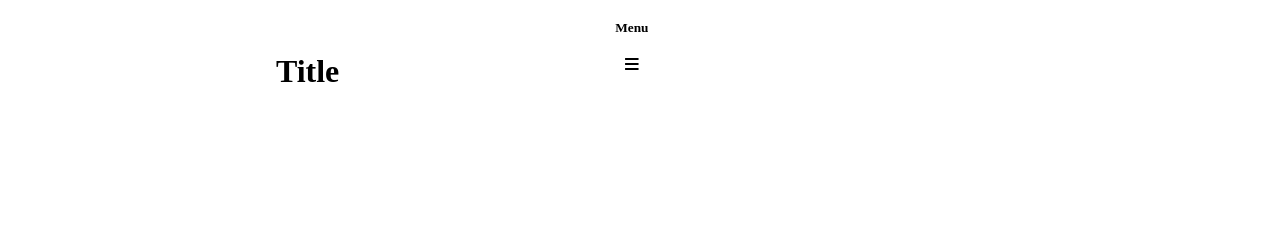
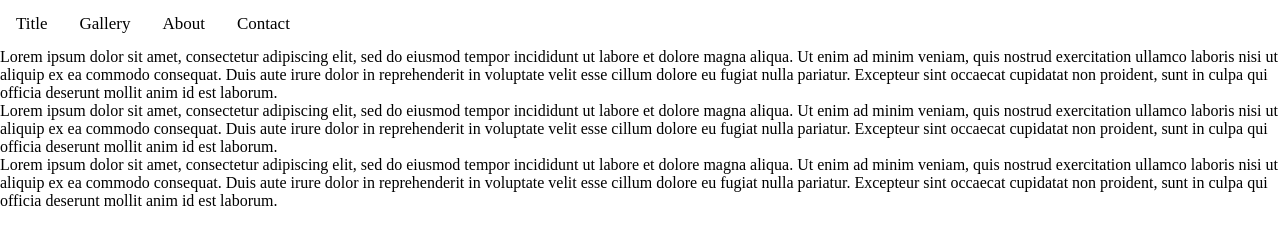
Before and after one commit to Ollie-Judge/drop-down, a plain HTML site: page index.html in a window 1280 px wide. Drawn offline with Linux system fonts and the light colour scheme.

Commit message:
made dropdown menu

```diff
--- a/index.html
+++ b/index.html
@@ -11,29 +11,59 @@
       referrerpolicy="no-referrer"
     />
     <link rel="stylesheet" href="style.css" />
-    <link rel="stylesheet" href="responsiveStyling.css" />
 
     <title>Drop Down Menu</title>
   </head>
   <body>
-    <div id="header">
-      <div id="titleContainer">
-        <h1>Title</h1>
+    <div class="navbar" id="navbar">
+      <div>
+        <a href="#home" class="active">Title</a>
       </div>
 
-      <div id="responsiveMenuButtonContainer">
-        <h5 id="menuTitle">Menu</h5>
-        <a id="responsiveMenuButton"><i class="fa-solid fa-bars"></i></a>
+      <a href="#gallery">Gallery</a>
+      <a href="#about">About</a>
+      <a href="#contact">Contact</a>
+      <a href="javascript:void(0);" class="icon" id="responsiveMenuButton">
+        <i class="fa fa-bars"></i>
+      </a>
+    </div>
+
+    <div>
+      <div class="lorem">
+        <p>
+          Lorem ipsum dolor sit amet, consectetur adipiscing elit, sed do
+          eiusmod tempor incididunt ut labore et dolore magna aliqua. Ut enim ad
+          minim veniam, quis nostrud exercitation ullamco laboris nisi ut
+          aliquip ex ea commodo consequat. Duis aute irure dolor in
+          reprehenderit in voluptate velit esse cillum dolore eu fugiat nulla
+          pariatur. Excepteur sint occaecat cupidatat non proident, sunt in
+          culpa qui officia deserunt mollit anim id est laborum.
+        </p>
       </div>
 
-      <nav id="navbarContainer">
-        <ul>
-          <li><a href="#">Home</a></li>
-          <li><a href="#">Gallery</a></li>
-          <li><a href="#">About</a></li>
-          <li><a href="#">Contact</a></li>
-        </ul>
-      </nav>
+      <div class="lorem">
+        <p>
+          Lorem ipsum dolor sit amet, consectetur adipiscing elit, sed do
+          eiusmod tempor incididunt ut labore et dolore magna aliqua. Ut enim ad
+          minim veniam, quis nostrud exercitation ullamco laboris nisi ut
+          aliquip ex ea commodo consequat. Duis aute irure dolor in
+          reprehenderit in voluptate velit esse cillum dolore eu fugiat nulla
+          pariatur. Excepteur sint occaecat cupidatat non proident, sunt in
+          culpa qui officia deserunt mollit anim id est laborum.
+        </p>
+      </div>
+
+      <div class="lorem">
+        <p>
+          Lorem ipsum dolor sit amet, consectetur adipiscing elit, sed do
+          eiusmod tempor incididunt ut labore et dolore magna aliqua. Ut enim ad
+          minim veniam, quis nostrud exercitation ullamco laboris nisi ut
+          aliquip ex ea commodo consequat. Duis aute irure dolor in
+          reprehenderit in voluptate velit esse cillum dolore eu fugiat nulla
+          pariatur. Excepteur sint occaecat cupidatat non proident, sunt in
+          culpa qui officia deserunt mollit anim id est laborum.
+        </p>
+      </div>
     </div>
     <script src="script.js"></script>
   </body>
--- a/responsiveStyling.css
+++ /dev/null
@@ -1,50 +0,0 @@
-@media (min-width: 320px) {
-  /* smartphones, iPhone, portrait 480x320 phones */
-
-  #navBarContainer {
-    margin: 25px auto;
-  }
-
-  li {
-    list-style-type: none;
-    margin: 10px auto;
-  }
-
-  li a {
-    text-decoration: none;
-    color: black;
-  }
-
-  a:visited {
-    color: black;
-  }
-}
-
-@media (min-width: 961px) {
-  /* tablet, landscape iPad, lo-res laptops ands desktops */
-}
-
-@media (min-width: 1025px) {
-  /* big landscape tablets, laptops, and desktops */
-  #header {
-    display: flex;
-    flex-direction: row;
-    margin: auto;
-  }
-
-  #titleContainer {
-    margin: auto;
-  }
-
-  #navBarContainer ul {
-    display: flex;
-  }
-
-  #navBarContainer ul li {
-    margin: auto;
-  }
-
-  li a {
-    margin: auto 15px;
-  }
-}
--- a/script.js
+++ b/script.js
@@ -1,13 +1,11 @@
-const header = document.getElementById("header");
-
 const responsiveMenuButton = document.getElementById("responsiveMenuButton");
 
-const navbarContainer = document.getElementById("navbarContainer");
+responsiveMenuButton.addEventListener("click", function responsiveNav() {
+  const navbar = document.getElementById("navbar");
 
-responsiveMenuButton.addEventListener("click", function () {
-  console.log("click");
-  responsiveMenuButton.style.visibility = "hidden";
-  header.style.backgroundColor = "rgba(190, 190, 190, 0.6)";
-
-  navbarContainer.style.visibility = "visible";
+  if (navbar.className === "navbar") {
+    navbar.className += " responsive";
+  } else {
+    navbar.className = "navbar";
+  }
 });
--- a/style.css
+++ b/style.css
@@ -1,44 +1,56 @@
 * {
   margin: 0;
   padding: 0;
+}
+
+.navbar {
   overflow: hidden;
 }
 
-#header {
+.navbar a {
+  float: left;
+  display: block;
+  color: black;
   text-align: center;
-  margin: auto;
-  display: flex;
-  flex-direction: column;
+  padding: 14px 16px;
+  text-decoration: none;
+  font-size: 17px;
 }
 
-#header:after {
-  opacity: 0.5;
-}
-
-#titleContainer {
+.navbar a:hover {
   color: black;
 }
 
-h1 {
-  margin: 25px auto;
+.navbar a.active {
+  color: black;
 }
 
-#menuTitle {
-  margin: 20px auto;
+.navbar .icon {
+  display: none;
 }
 
-#responsiveMenuButton {
-  display: inline-block;
-  text-align: center;
-  margin: auto;
-  bottom: 0;
+@media screen and (max-width: 600px) {
+  .navbar a:not(:first-child) {
+    display: none;
+  }
+  .navbar a.icon {
+    float: right;
+    display: block;
+  }
 }
 
-#navbarContainer {
-  visibility: hidden;
-  margin: auto auto 20px;
+@media screen and (max-width: 600px) {
+  .navbar.responsive {
+    position: relative;
+  }
+  .navbar.responsive .icon {
+    position: absolute;
+    right: 0;
+    top: 0;
+  }
+  .navbar.responsive a {
+    float: none;
+    display: block;
+    text-align: left;
+  }
 }
-
-img {
-  overflow: hidden;
-}
```
Also changed, not shown: gallery.html (added, +34 -0 lines).
